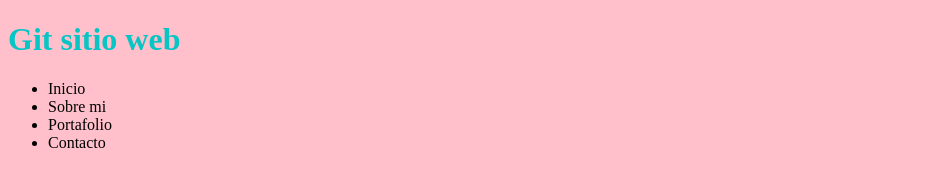
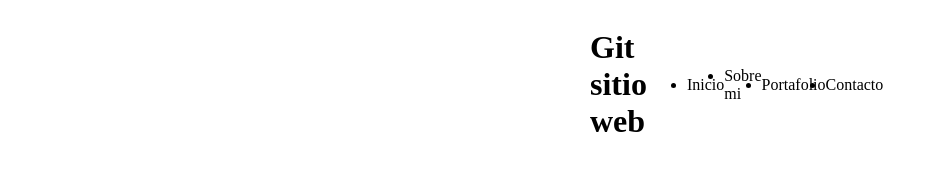
Before and after one commit to uxmigue/EcommerceApp, a plain HTML site: page index.html in a window 1280 px wide. Shown: the whole page, without its empty margins (0-937 px from the left). Drawn offline with Linux system fonts and the light colour scheme.

Commit message:
Se aplicaron estilos al proyecto

```diff
--- a/css/estilos.css
+++ b/css/estilos.css
@@ -1,11 +1,15 @@
-body{
-    background-color: pink;
+.container{
+    max-width: 100px;
+    margin: 0 auto;
 }
 
-h1{
-    color: rgb(5, 197, 197);
+header{
+    display: flex;
+    align-items: center;
+    justify-content: space-between;
 }
 
-p{
-    color: red;
+ul{
+    display: flex;
+    align-items: center;
 }
```
